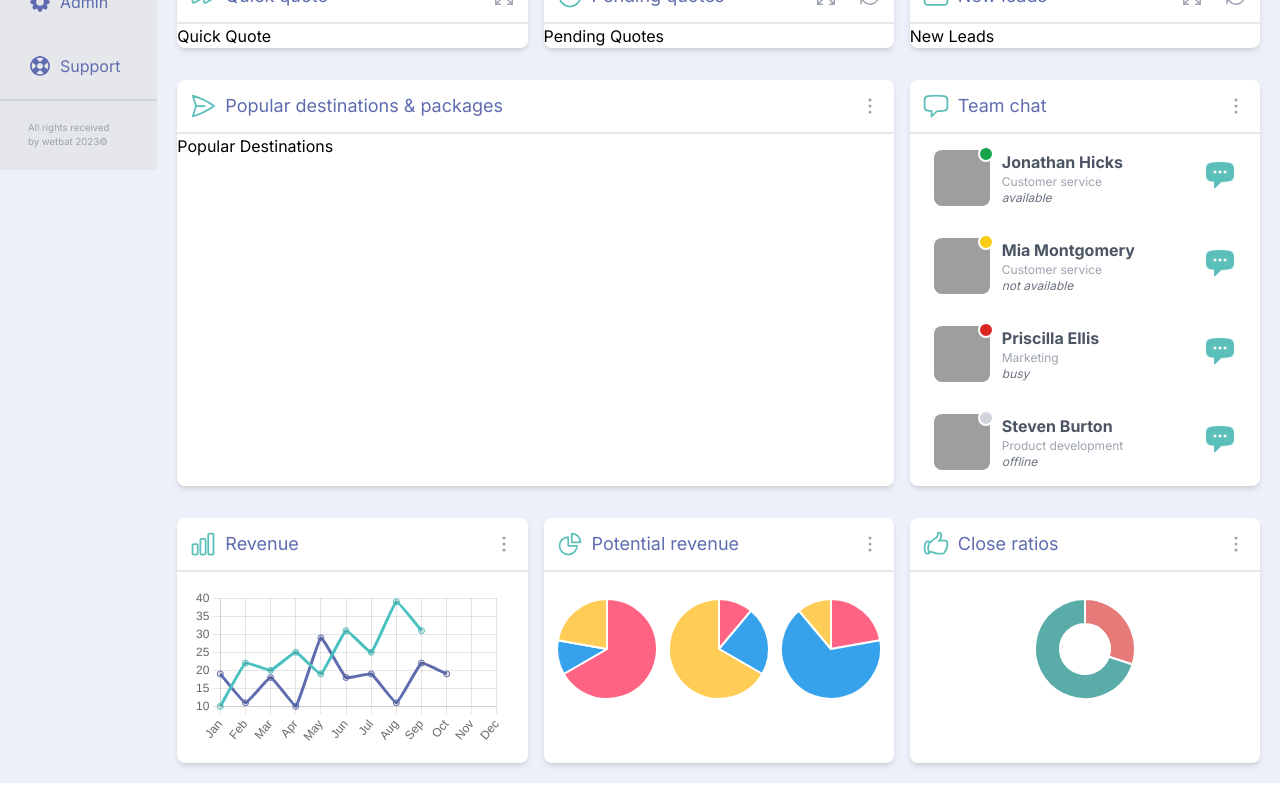
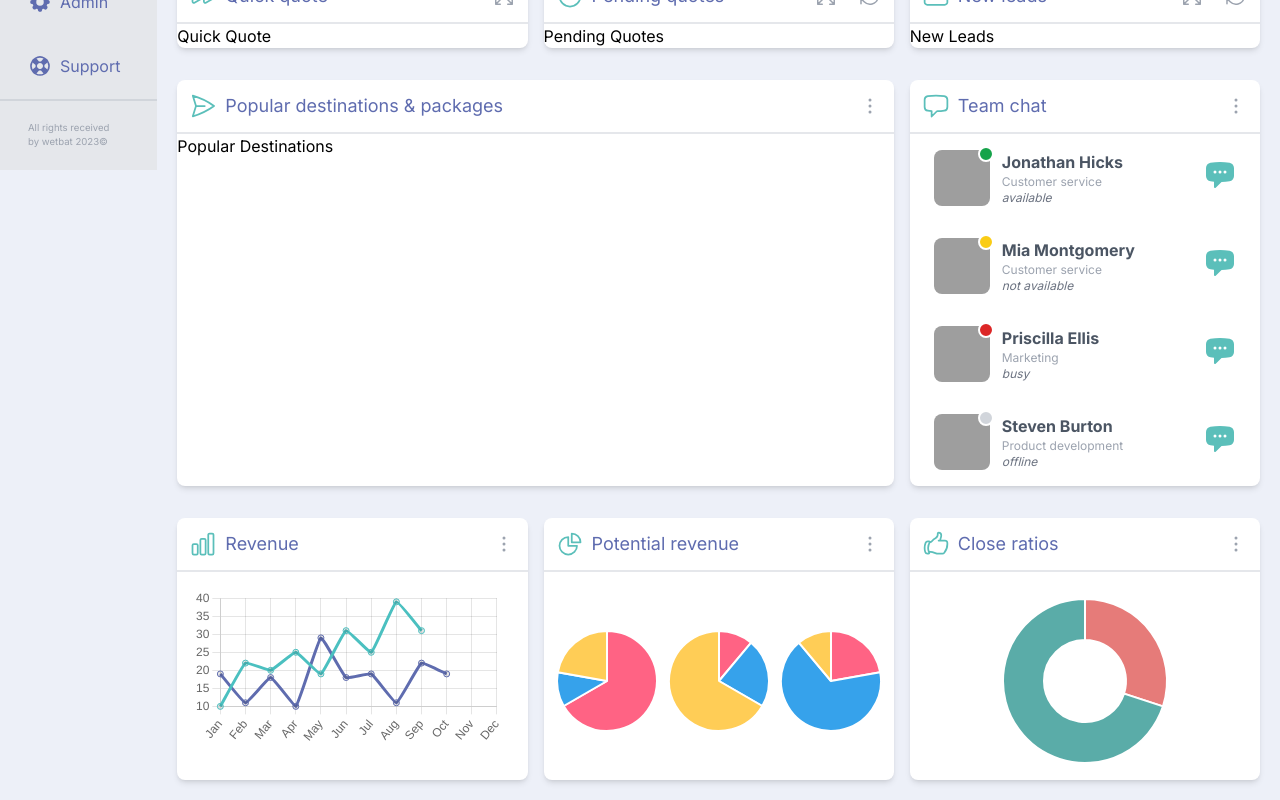
Before and after one commit to marcelo-tm/wetbat, a React (Vite) app in the folder web/: page / in a window 1280 px wide. Shown: the part 552-1352 px from the top of the page. Built offline with nearby package versions, Linux system fonts and the light colour scheme; grey boxes are pictures that could not be loaded.

Commit message:
fix chart positions

```diff
--- a/web/src/components/Panel.tsx
+++ b/web/src/components/Panel.tsx
@@ -20,7 +20,7 @@ export function Panel({
         </div>
         {actions}
       </div>
-      <div>{children}</div>
+      {children}
     </div>
   );
 }
--- a/web/src/components/Panels/CloseRatio.tsx
+++ b/web/src/components/Panels/CloseRatio.tsx
@@ -40,7 +40,7 @@ export function CloseRatio({ ratio }: CloseRatioProps) {
 
   return (
     <div className="flex justify-center items-center p-4">
-      <div className="w-28 h-28">
+      <div className="w-44 h-44">
         <Chart type="doughnut" data={chartData} />
       </div>
     </div>
--- a/web/src/components/Panels/PotentialRevenue.tsx
+++ b/web/src/components/Panels/PotentialRevenue.tsx
@@ -41,7 +41,7 @@ export function PotentialRevenue({ list }: PotentialRevenueProps) {
   }, [list]);
 
   return (
-    <div className="flex justify-center p-4">
+    <div className="flex justify-center items-center h-[calc(100%-54px)] overflow-hidden">
       <div className="flex">
         {data.map((item, i) => (
           <div key={i} className="w-28 h-28">
```
